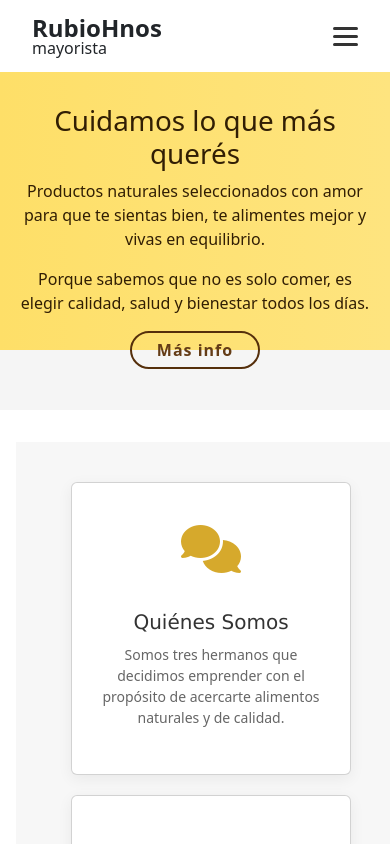
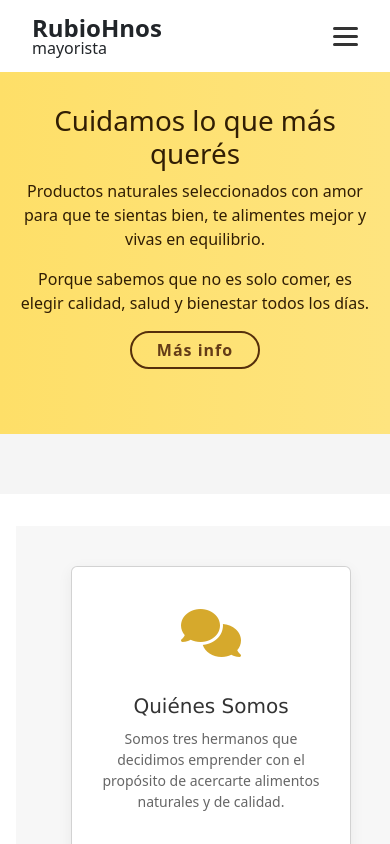
Before and after one commit to MurielSalbador/RubioHnos, a React (Vite) app in the folder Mayorista-Cliente/: page /contact in a window 390 px wide. Shown: the top 844 px of the page. Built offline with nearby package versions, Linux system fonts and the light colour scheme.

Commit message:
css final change

```diff
--- a/Mayorista-Cliente/src/components/pages/contact/ContactForm.css
+++ b/Mayorista-Cliente/src/components/pages/contact/ContactForm.css
@@ -60,7 +60,7 @@
     align-items: center;
     text-align: center;
     padding: 2rem 1rem;
-    min-height: 40vh; /* altura mínima para que se vea más largo que la línea */
+    min-height: 50vh; /* altura mínima para que se vea más largo que la línea */
   }
 
   .hero-content {
```
